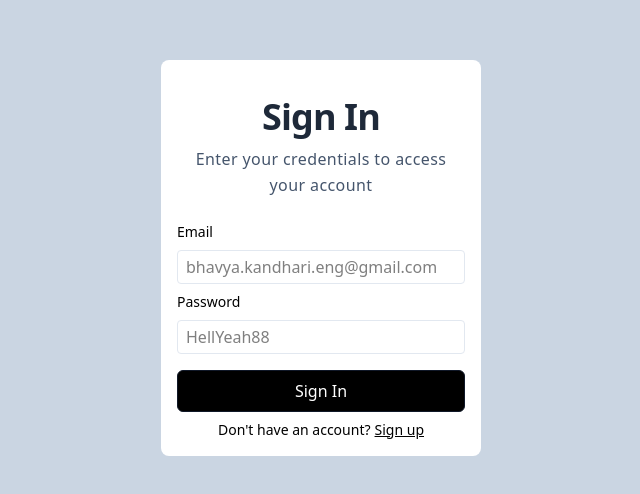
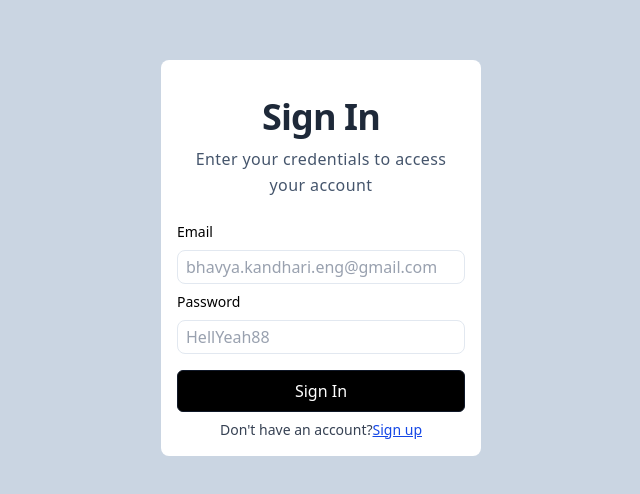
Before and after one commit to bkandh30/instaWallet, a React (Vite) app in the folder frontend/: page /signin in a window 1280 px wide. Shown: the part 142-636 px from the top of the page, without its empty margins (319-959 px from the left). Built offline with nearby package versions, Linux system fonts and the light colour scheme.

Commit message:
update warning and input box components

```diff
--- a/frontend/src/components/BottomWarning.jsx
+++ b/frontend/src/components/BottomWarning.jsx
@@ -1,11 +1,11 @@
 import { Link } from "react-router-dom"
 
 export function BottomWarning({label, buttonText, to}) {
-    return <div className="py-2 text-sm flex justify-center">
-      <div>
+    return <div className="py-2 text-sm flex justify-center items-center">
+      <div className="text-gray-700">
         {label}
       </div>
-      <Link className="pointer underline pl-1 cursor-pointer" to={to}>
+      <Link className="text-blue-700 font-medium underline hover:text-blue-900 transition" to={to}>
         {buttonText}
       </Link>
     </div>
--- a/frontend/src/components/InputBox.jsx
+++ b/frontend/src/components/InputBox.jsx
@@ -3,6 +3,6 @@ export function InputBox({label, placeholder, onChange}) {
       <div className="text-sm font-medium text-left py-2">
         {label}
       </div>
-      <input onChange={onChange} placeholder={placeholder} className="w-full px-2 py-1 border rounded border-slate-200" />
+      <input onChange={onChange} placeholder={placeholder} className="w-full px-2 py-1 border rounded-lg bg-white focus:outline-none focus:ring-1 focus-ring-indigo-300 focus:border-transparent placeholder:text-gray-400 border-slate-200" />
     </div>
 }
```
